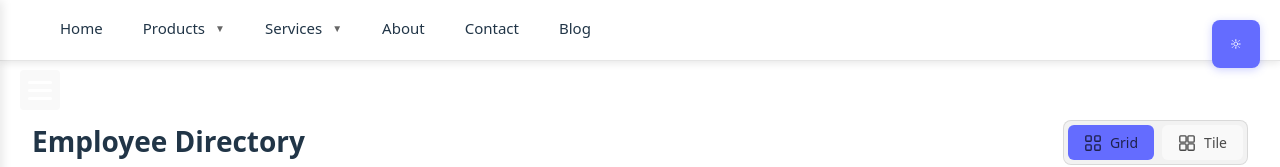
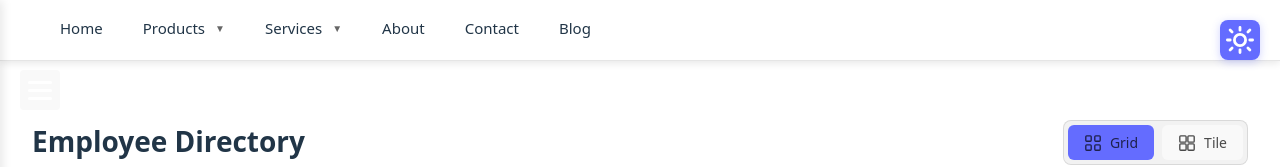
Before and after one commit to MayurChawla/Hamburger, a React app in the folder frontend/: page / in a window 1280 px wide. Shown: the top 167 px of the page. Built offline with nearby package versions, Linux system fonts and the light colour scheme; the HTML template or start-up script is replaced by a standard one.

Commit message:
button sizes

```diff
--- a/frontend/src/components/EmployeeGrid.css
+++ b/frontend/src/components/EmployeeGrid.css
@@ -721,8 +721,8 @@
   position: absolute;
   top: 20px;
   right: 20px;
-  width: 48px;
-  height: 48px;
+  width: 40px;
+  height: 40px;
   border: none;
   background: rgba(255, 255, 255, 0.1);
   border-radius: 8px;
@@ -733,6 +733,7 @@
   justify-content: center;
   transition: all 0.2s ease;
   z-index: 10;
+  padding: 6px;
 }
 
 .detail-modal-close svg {
--- a/frontend/src/components/ThemeToggle.css
+++ b/frontend/src/components/ThemeToggle.css
@@ -3,8 +3,8 @@
   top: 20px;
   right: 20px;
   z-index: 1002;
-  width: 48px;
-  height: 48px;
+  width: 40px;
+  height: 40px;
   background: #646cff;
   border: none;
   border-radius: 8px;
@@ -15,6 +15,7 @@
   justify-content: center;
   transition: all 0.3s ease;
   box-shadow: 0 2px 8px rgba(100, 108, 255, 0.3);
+  padding: 6px;
 }
 
 .theme-toggle:hover {
```
